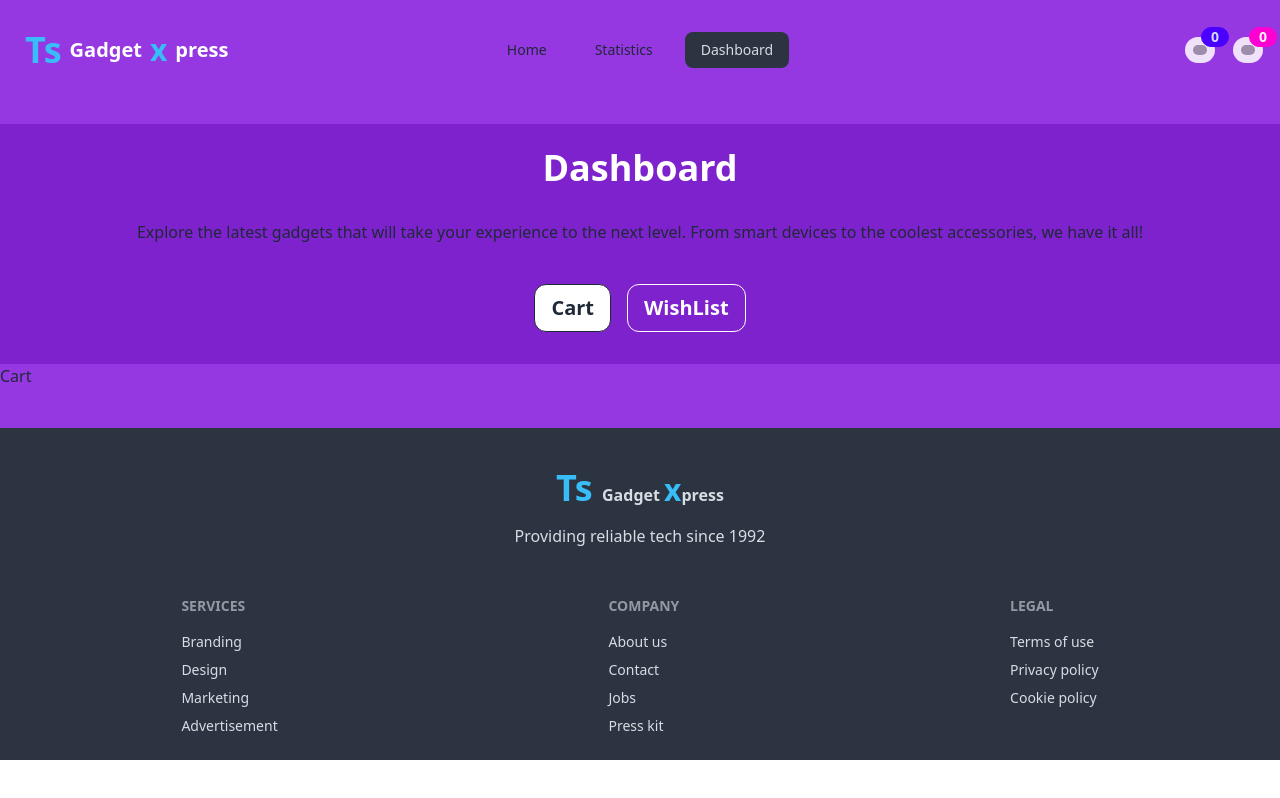
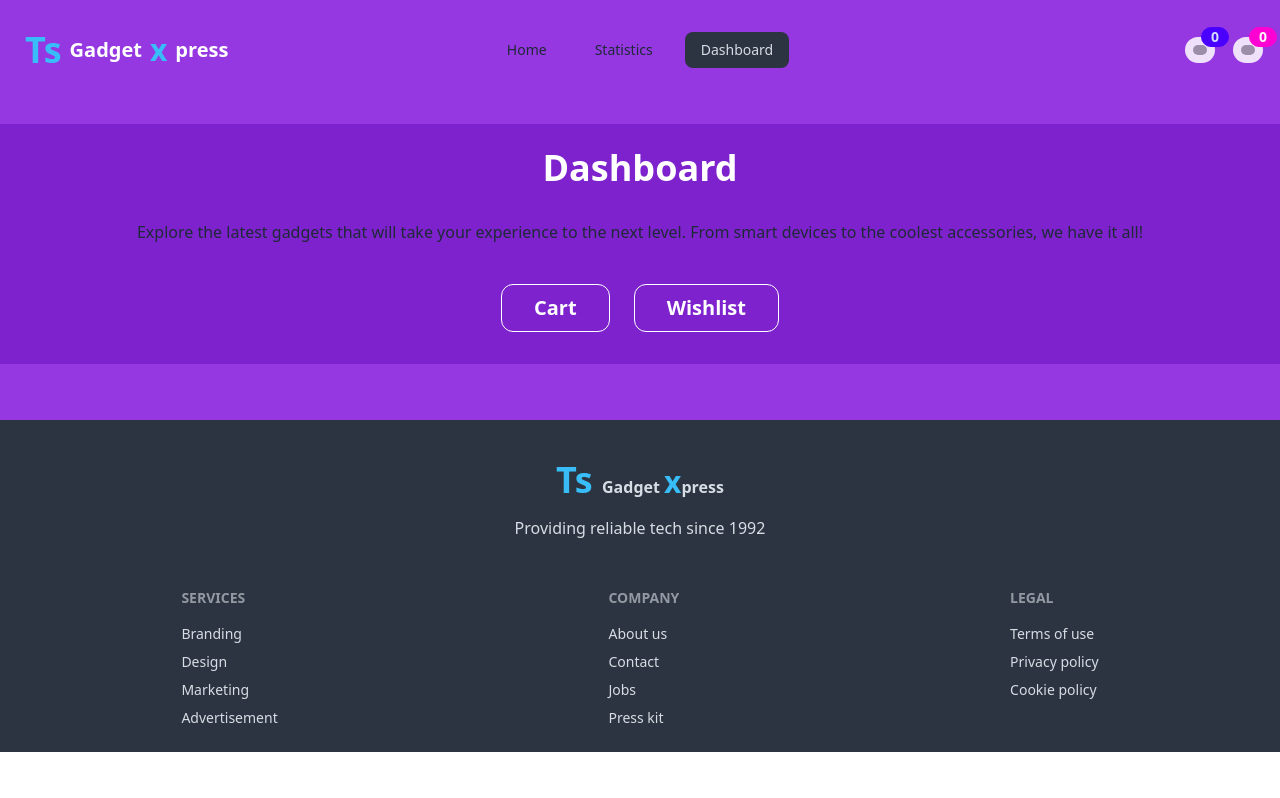
Before and after one commit to shahab-24/Tahmid-s-Gadget-Express, a React (Vite) app: page /dashboard in a window 1280 px wide. Built offline with nearby package versions, Linux system fonts and the light colour scheme; grey boxes are pictures that could not be loaded.

Commit message:
cart wishlist tab function done

```diff
--- a/src/CartProvider.jsx
+++ b/src/CartProvider.jsx
@@ -1,18 +1,56 @@
-import { createContext, useState } from "react";
+import { createContext, useEffect, useState } from "react";
 
-export const CartContext = createContext()
+export const CartContext = createContext();
 
-const CartProvider = ({children}) => {
+const CartProvider = ({ children }) => {
+  const [cart, setCart] = useState([]);
+  const [wishlist, setWishlist] = useState([]);
 
-        const [cart, setCart] = useState([]);
-        const [wishlist, setWishlist] = useState([])
-        return (
-                <CartContext.Provider value={{cart, setCart, wishlist, setWishlist}}>
+  const removeFromCart = (productId) => {
+    setCart(cart.filter(item => item.product_id !== productId));
+  }
 
-                        {children}
 
-                </CartContext.Provider>
-        );
+  const removeFromWishlist = (productId) => {
+    setWishlist(wishlist.filter(item => item.product_id !== productId));
+  }
+
+//   useEffect(()=> {
+//         const savedCart = JSON.parse(localStorage.getItem("cart")) || []
+//         const savedWishlist = JSON.parse(localStorage.getItem("wishlist")) || []
+//         setCart(savedCart);
+//         setWishlist(savedWishlist)
+
+// //   },[])
+// useEffect(() => {
+//         try {
+//             const savedCart = localStorage.getItem("cart") ;
+
+//             const savedWishlist = localStorage.getItem("wishlist");
+//             setCart(savedCart);
+//             setWishlist(savedWishlist);
+//             return savedCart ? JSON.parse(savedCart) : [] ;
+//             return savedWishlist ? JSON.parse(savedWishlist) : [] ;
+//         } catch (error) {
+//             console.error("Failed to parse cart or wishlist data:", error);
+//             setCart([]);
+//             setWishlist([]);
+//         }
+//     }, []);
+
+//   useEffect(() => {
+//         localStorage.setItem('cart', JSON.stringify(cart))
+//   },[cart])
+
+//   useEffect(() => {
+//         localStorage.setItem('wishlist', JSON.stringify(wishlist))
+//   },[wishlist])
+
+  return (
+    <CartContext.Provider value={{ cart, setCart, wishlist, setWishlist, removeFromCart, removeFromWishlist }}>
+      {children}
+    </CartContext.Provider>
+  );
 };
 
 export default CartProvider;
--- a/src/Pages/ProductDetails.jsx
+++ b/src/Pages/ProductDetails.jsx
@@ -2,6 +2,7 @@ import { useContext, useEffect, useState } from "react";
 import {  useLoaderData, useParams } from "react-router-dom";
 import ReactStars from "react-rating-stars-component";
 import { CartContext } from "../CartProvider";
+import { addToCart } from "../localStorage";
 
 const ProductDetails = () => {
   const data = useLoaderData();
@@ -20,7 +21,7 @@ const ProductDetails = () => {
     console.log(newRating);
   };
 
-  const handleAddToCart = (product) => {
+  const handleAddToCart = (product, ) => {
     if(!cart.some(item => item.product_id === product.product_id)){
       setCart([...cart, product])
     }
--- a/src/components/CategoryCard.jsx
+++ b/src/components/CategoryCard.jsx
@@ -1,4 +1,3 @@
-import { useEffect, useState } from "react";
 import { Link } from "react-router-dom";
 
 const CategoryCard = ({ cards }) => {
--- a/src/components/Dashboard.jsx
+++ b/src/components/Dashboard.jsx
@@ -1,25 +1,63 @@
-import React from 'react';
+import { useContext, useState } from "react";
+import { CartContext } from "../CartProvider";
 
 const Dashboard = () => {
+        const [activeTab, setActiveTab] = useState("cart")
+        const {cart, removeFromCart} = useContext(CartContext)
+        const{ wishlist, removeFromWishlist }= useContext(CartContext)
+
+        const handleTabChange = (tab) => {
+                console.log('hello tab')
+                setActiveTab(tab)
+        }
+
+        const renderItemCard = (item, removeFunction) => (
+                <div className="bg-base-100 shadow-xl my-4 p-4 flex flex-row">
+                  <img src={item.product_image} alt={item.product_title} className=" h-48 object-cover rounded" />
+                  <div className="card-body flex flex-row">
+                   <div className="flex gap-4 justify-between items-center">
+                   <h2 className="card-title">{item.product_title}</h2>
+                   <p>Price: ${item.price}</p>
+                   </div>
+                   <div>
+                   <button onClick={() => removeFunction(item.product_id)} className="btn bg-red-600 text-white mt-4 items-center">
+                      Remove
+                    </button>
+                   </div>
+                  </div>
+                </div>
+              );
   return (
     <div>
-                        <div className='flex flex-col justify-center items-center h-60 bg-purple-700'>
-
+      <div className="flex flex-col justify-center items-center h-60 bg-purple-700">
         <div>
-                        <h3 className='text-4xl text-white font-bold my-8 text-center'>Dashboard</h3>
-                        <p>Explore the latest gadgets that will take your experience to the next level. From smart devices to the coolest accessories, we have it all!</p>
+          <h3 className="text-4xl text-white font-bold my-8 text-center">
+            Dashboard
+          </h3>
+          <p>
+            Explore the latest gadgets that will take your experience to the
+            next level. From smart devices to the coolest accessories, we have
+            it all!
+          </p>
         </div>
-                        <div className='flex gap-4 my-10'>
-                                <button className='btn btn-outline focus:bg-white  bg-white  focus:text-purple-700 font-semibold text-xl rounded-xl'>Cart</button>
-                                <button className='btn btn-outline focus:bg-white  text-white  focus:text-purple-700 font-semibold text-xl rounded-xl'>WishList</button>
+        <div className="flex gap-6 my-10">
+          <button onClick={() => handleTabChange("cart")} className={`tab tab-xl btn btn-outline text-white text-xl rounded-xl px-8 ${activeTab === "cart" ? "btn btn-outline focus:bg-white text-white focus:text-purple-700 font-semibold text-xl rounded-xl px-8 tab" : ""}`}>
+            Cart
+          </button>
+          <button onClick={() => handleTabChange("wishlist")} className={`tab tab-xl btn btn-outline text-white text-xl rounded-xl px-8 ${activeTab === "wishlist" ? "btn btn-outline focus:bg-white text-white focus:text-purple-700 font-semibold text-xl rounded-xl px-8 tab" : ""}`}>
+                Wishlist
+          </button>
+        </div>
       </div>
 
+      <div className="mt-4 flex flex-wrap justify-center gap-6">
+        {activeTab === "cart" && (cart.length > 0 ? cart.map(item =>renderItemCard(item, removeFromCart)) : "")}
+
+        {
+                activeTab === "wishlist" && (wishlist.length > 0 ? wishlist.map(item => renderItemCard(item, removeFromWishlist)) : "")
+        }
       </div>
 
-
-                        <div>
-                                <h3>Cart</h3>
-                        </div>
 
     </div>
   );
--- /dev/null
+++ b/src/localStorage.js
@@ -0,0 +1,23 @@
+const getStoredItem = () => {
+        const storedItem = localStorage.get('cart')
+        if(storedItem){
+                return JSON.parse(storedItem);
+        } else{
+                return []
+        }
+}
+
+
+
+const addToCart = (id) => {
+        const savedCart = getStoredItem()
+        if(savedCart.includes(id)){
+                alert('already exists')
+        }else{
+                savedCart.push(id)
+                localStorage.setItem('cart', JSON.stringify(savedCart))
+        }
+
+}
+
+export {addToCart}
```
Lines whose indentation alone changed are shown as unchanged.
